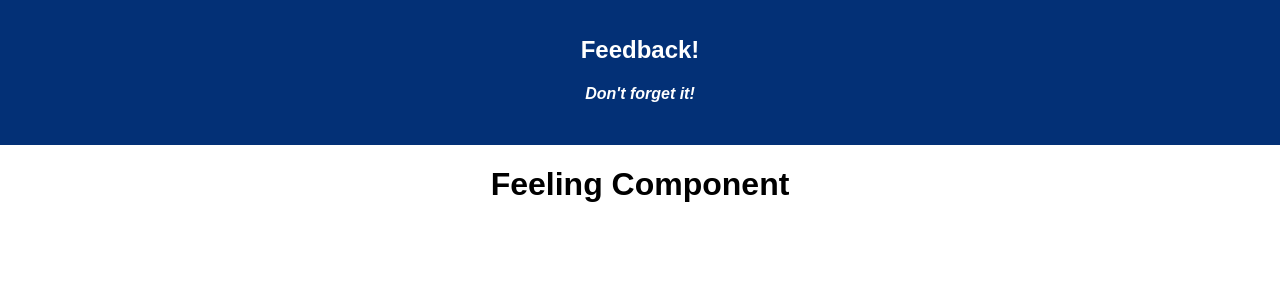
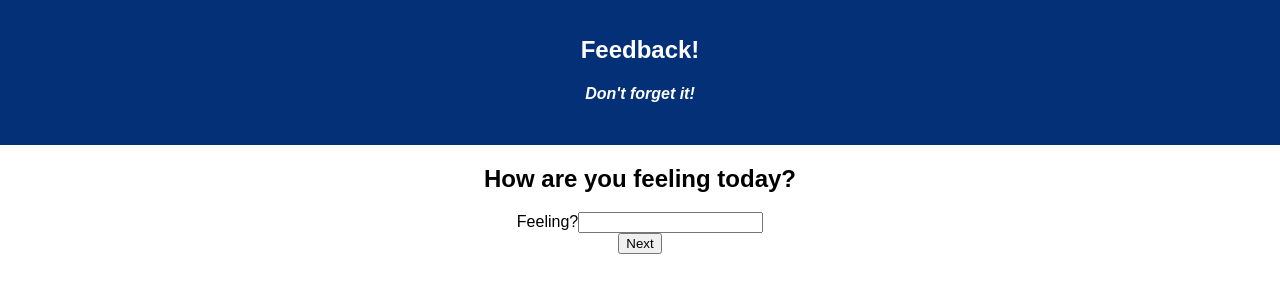
Before and after one commit to haley-r/redux-feedback-loop, a React (Create React App) app: page /#/ in a window 1280 px wide. Shown: the top 300 px of the page. Built offline with nearby package versions, Linux system fonts and the light colour scheme.

Commit message:
next buttons change path, showing next component in line

```diff
--- a/src/components/App/App.js
+++ b/src/components/App/App.js
@@ -1,6 +1,6 @@
 import React, { Component } from 'react';
 // import axios from 'axios';
-import {HashRouter as Router, Route, Link} from 'react-router-dom';
+import {HashRouter as Router, Route} from 'react-router-dom';
 import './App.css';
 
 //components
--- a/src/components/Comments/Comments.js
+++ b/src/components/Comments/Comments.js
@@ -1,9 +1,26 @@
 import React, {Component} from 'react';
 
 class Comments extends Component{
-    render(){
-        return(
-            <h1>Comments Component</h1>
+    //when next button is clicked, change path by putting
+    //a path into history array in component props
+    //(given to it by Route)
+    //last path in array is where you are
+    //both descriptive and prescriptive
+    nextQuestion = () => {
+        console.log('in nextQuestion');
+        this.props.history.push('/review');
+    }
+
+    render() {
+        return (
+            <div className="Comments">
+                <h2>Any comments you want to leave?</h2>
+                <form>
+                    <label>Comments</label>
+                    <input type="number"></input>
+                </form>
+                <button onClick={this.nextQuestion}>Next</button>
+            </div>
         )
     }
 }
--- a/src/components/Feeling/Feeling.js
+++ b/src/components/Feeling/Feeling.js
@@ -1,9 +1,26 @@
 import React, {Component} from 'react';
 
 class Feeling extends Component{
+    //when next button is clicked, change path by putting
+    //a path into history array in component props
+    //(given to it by Route)
+    //last path in array is where you are
+    //both descriptive and prescriptive
+    nextQuestion=()=>{
+        console.log('in nextQuestion');
+        this.props.history.push('/understanding');
+    }
+
     render(){
         return(
-            <h1>Feeling Component</h1>
+            <div className="Feeling">
+                <h2>How are you feeling today?</h2>
+                <form>
+                    <label>Feeling?</label>
+                    <input type="number"></input>
+                </form>
+                <button onClick={this.nextQuestion}>Next</button>
+            </div>
         )
     }
 }
--- a/src/components/Support/Support.js
+++ b/src/components/Support/Support.js
@@ -1,11 +1,27 @@
 import React, {Component} from 'react';
 
 class Support extends Component{
-    render(){
-        return(
-            <h1>Support Component</h1>
+    //when next button is clicked, change path by putting
+    //a path into history array in component props
+    //(given to it by Route)
+    //last path in array is where you are
+    //both descriptive and prescriptive
+    nextQuestion = () => {
+        console.log('in nextQuestion');
+        this.props.history.push('/comments');
+    }
+
+    render() {
+        return (
+            <div className="Support">
+                <h2>How well are you being supported?</h2>
+                <form>
+                    <label>Support?</label>
+                    <input type="number"></input>
+                </form>
+                <button onClick={this.nextQuestion}>Next</button>
+            </div>
         )
     }
 }
-
 export default Support;
--- a/src/components/Understanding/Understanding.js
+++ b/src/components/Understanding/Understanding.js
@@ -1,9 +1,26 @@
 import React, {Component} from 'react';
 
 class Understanding extends Component{
-    render(){
-        return(
-            <h1>Understanding Component</h1>
+    //when next button is clicked, change path by putting
+    //a path into history array in component props
+    //(given to it by Route)
+    //last path in array is where you are
+    //both descriptive and prescriptive
+    nextQuestion = () => {
+        console.log('in nextQuestion');
+        this.props.history.push('/support');
+    }
+
+    render() {
+        return (
+            <div className="Understanding">
+                <h2>How well are you understanding the content?</h2>
+                <form>
+                    <label>Understanding?</label>
+                    <input type="number"></input>
+                </form>
+                <button onClick={this.nextQuestion}>Next</button>
+            </div>
         )
     }
 }
```
